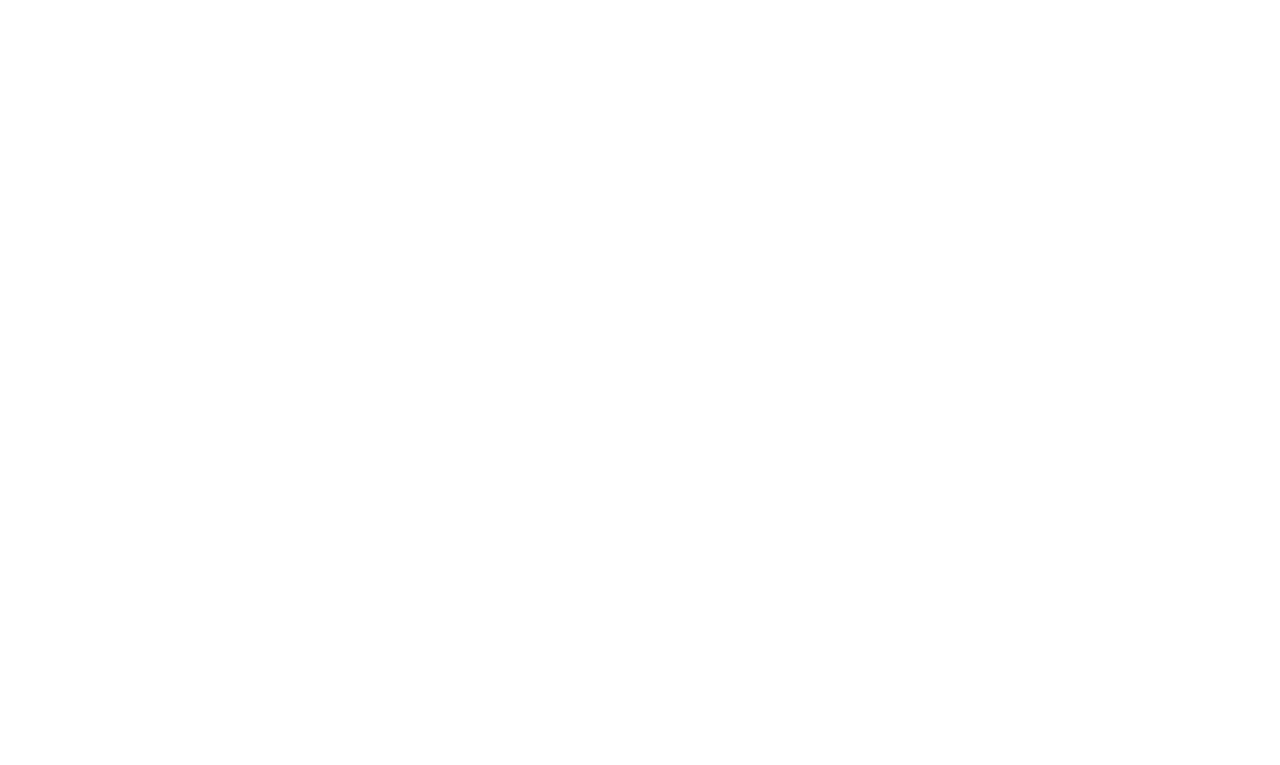
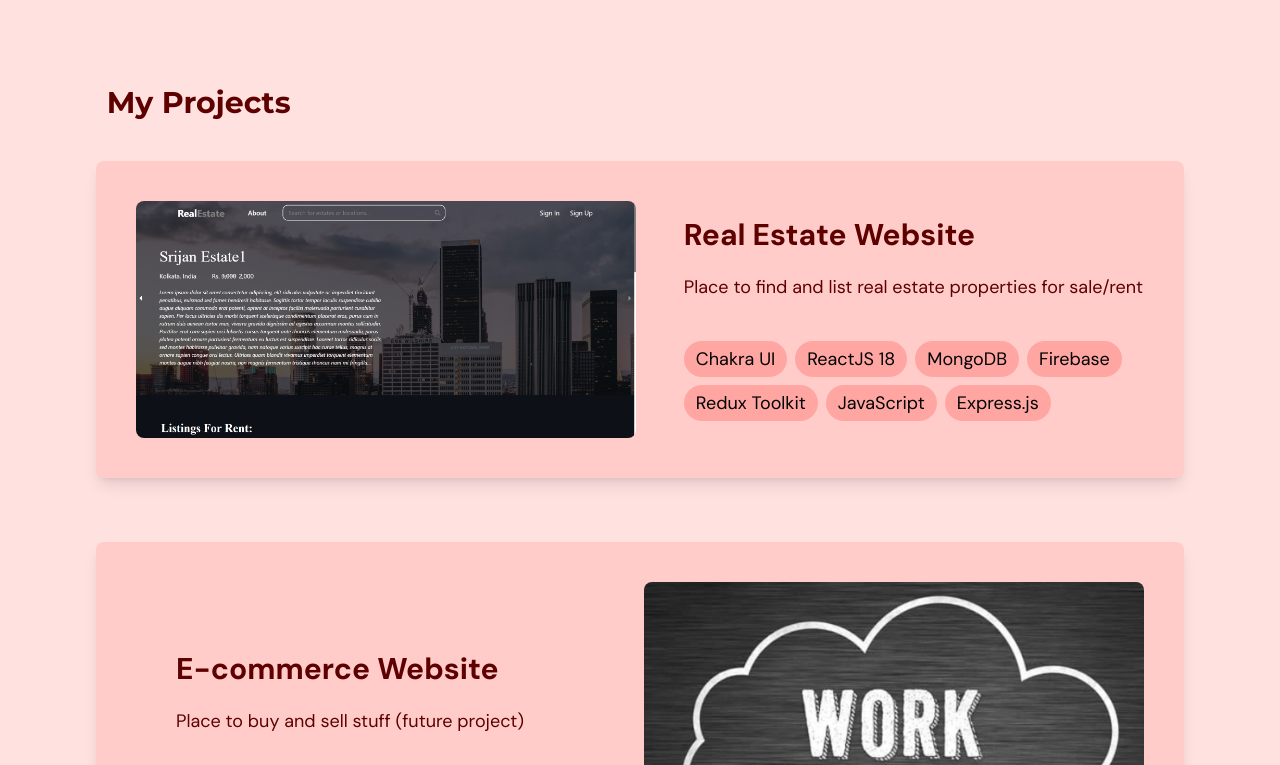
Before and after one commit to SrijanDas23/Portfolio, a React (Vite) app: page / in a window 1280 px wide. Shown: the part 1415-2180 px from the top of the page. Before the commit the page ends 1420 px from the top, so only its background shows below. Built offline with nearby package versions, Linux system fonts and the light colour scheme.

Commit message:
added projects part

```diff
--- a/src/App.tsx
+++ b/src/App.tsx
@@ -3,6 +3,7 @@
 import { SelectedPage } from "./utils/types";
 import Home from "./components/Home";
 import About from "./components/About";
+import Projects from "./components/Projects";
 
 function App() {
   const [selectedPage, setSelectedPage] = useState<SelectedPage>(
@@ -30,6 +31,7 @@
       />
       <Home setSelectedPage={setSelectedPage} />
       <About setSelectedPage={setSelectedPage} />
+      <Projects setSelectedPage={setSelectedPage} />
     </div>
   );
 }
--- /dev/null
+++ b/src/components/Projects/Project.tsx
@@ -0,0 +1,49 @@
+import { motion } from "framer-motion";
+
+type Props = {
+  name: string;
+  description: string;
+  image: string;
+  reverse: boolean;
+  skills: string[];
+};
+const childVariant = {
+  hidden: { opacity: 0, scale: 0.9 },
+  visible: { opacity: 1, scale: 1 },
+};
+
+const Project = ({ name, description, image, reverse, skills }: Props) => {
+  return (
+    <motion.li
+      className={`flex flex-col md:flex-row items-center bg-primary-200 p-10 rounded-lg shadow-lg w-[85%] mx-auto mb-16 gap-2 ${
+        reverse ? "md:flex-row-reverse" : ""
+      }`}
+      // whileHover={{ scale: 1.05 }}
+      variants={childVariant}
+    >
+      <motion.div whileHover={{ scale: 1.05 }} className="w-full md:w-1/2">
+        <img
+          src={image}
+          alt={`${name} project`}
+          className="rounded-lg w-full"
+        />
+      </motion.div>
+      <div className="w-full md:w-1/2 md:pl-10 mt-6 md:mt-0">
+        <h3 className="text-3xl font-bold">{name}</h3>
+        <p className="text-lg mt-5">{description}</p>
+        <div className="flex flex-wrap gap-2 mt-10">
+          {skills.map((skill, index) => (
+            <span
+              key={index}
+              className="px-3 py-1 bg-primary-300 text-black rounded-full md:text-lg"
+            >
+              {skill}
+            </span>
+          ))}
+        </div>
+      </div>
+    </motion.li>
+  );
+};
+
+export default Project;
--- a/src/components/Projects/index.tsx
+++ b/src/components/Projects/index.tsx
@@ -1,11 +1,108 @@
-import React from 'react'
+import { ClassType, SelectedPage } from "../../utils/types";
+import { motion } from "framer-motion";
+import HText from "../../utils/HText";
+import image1 from "../../assets/image1.png";
+import image2 from "../../assets/image2.jpg";
+import Project from "./Project";
 
-type Props = {}
+type Props = {
+  setSelectedPage: (value: SelectedPage) => void;
+};
 
-const Projects = (props: Props) => {
+const container = {
+  hidden: {},
+  visible: {
+    transition: { staggerChildren: 0.4 },
+  },
+};
+
+const projects: Array<ClassType> = [
+  {
+    name: "Real Estate Website",
+    description: "Place to find and list real estate properties for sale/rent",
+    image: image1,
+    skills: [
+      "Chakra UI",
+      "ReactJS 18",
+      "MongoDB",
+      "Firebase",
+      "Redux Toolkit",
+      "JavaScript",
+      "Express.js",
+    ],
+  },
+  {
+    name: "E-commerce Website",
+    description: "Place to buy and sell stuff (future project)",
+    image: image2,
+    skills: [
+      "Chakra UI",
+      "ReactJS 18",
+      "MongoDB",
+      "Firebase",
+      "Redux Toolkit",
+      "JavaScript",
+      "Express.js",
+    ],
+  },
+];
+
+const Projects = ({ setSelectedPage }: Props) => {
   return (
-    <div>Projects</div>
-  )
-}
+    <section className="w-full bg-primary-100 py-40" id="projects">
+      <motion.div
+        onViewportEnter={() => setSelectedPage(SelectedPage.Projects)}
+      >
+        <motion.div
+          className="mx-auto w-5/6"
+          initial="hidden"
+          whileInView="visible"
+          viewport={{ once: true, amount: 0.1 }}
+          transition={{ duration: 0.5 }}
+          variants={{
+            hidden: { opacity: 0, x: -75 },
+            visible: { opacity: 1, x: 0 },
+          }}
+        >
+          <div className="md:w-3/5">
+            <HText>My Projects</HText>
+          </div>
+        </motion.div>
 
-export default Projects
+        <motion.div
+          initial="hidden"
+          whileInView="visible"
+          viewport={{ once: true, amount: 0.5 }}
+          transition={{ delay: 0.15, duration: 0.75 }}
+          variants={{
+            hidden: { opacity: 0, x: -65 },
+            visible: { opacity: 1, x: 0 },
+          }}
+          className="mt-10 w-full"
+        >
+          <motion.ul
+            initial="hidden"
+            whileInView="visible"
+            viewport={{ once: true, amount: 0.25 }}
+            transition={{ duration: 0.75 }}
+            variants={container}
+            className="space-y-16"
+          >
+            {projects.map((item: ClassType, index) => (
+              <Project
+                key={`${item.name}-${index}`}
+                name={item.name}
+                description={item.description}
+                image={item.image}
+                skills={item.skills}
+                reverse={index % 2 !== 0}
+              />
+            ))}
+          </motion.ul>
+        </motion.div>
+      </motion.div>
+    </section>
+  );
+};
+
+export default Projects;
--- a/tailwind.config.js
+++ b/tailwind.config.js
@@ -9,6 +9,7 @@
         "gray-100": "#DFCCCC",
         "gray-500": "#5E0000",
         "primary-100": "#FFE1E0",
+        "primary-200": "#FFCCC9",
         "primary-300": "#FFA6A3",
         "primary-500": "#FF6B66",
         "secondary-400": "#FFCD5B",
```
Also changed, not shown: src/utils/types.ts (+7 -0 lines), src/assets/image1.png (added), src/assets/image2.jpg (added).
